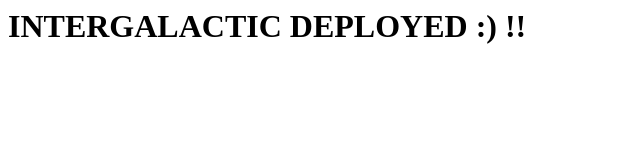
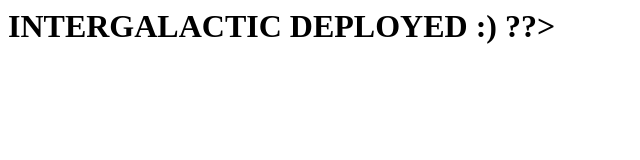
Before and after one commit to cyberjet86/intergalactic_deploy, a plain HTML site: page index.html in a window 1280 px wide. Shown: the full height of the page, 0-640 px from the left. Drawn offline with Linux system fonts and the light colour scheme.

Commit message:
Update index.html

```diff
--- a/index.html
+++ b/index.html
@@ -1,3 +1,3 @@
 <h1>
-  INTERGALACTIC DEPLOYED :) !!
+  INTERGALACTIC DEPLOYED :) ??>
 </h1>
```
